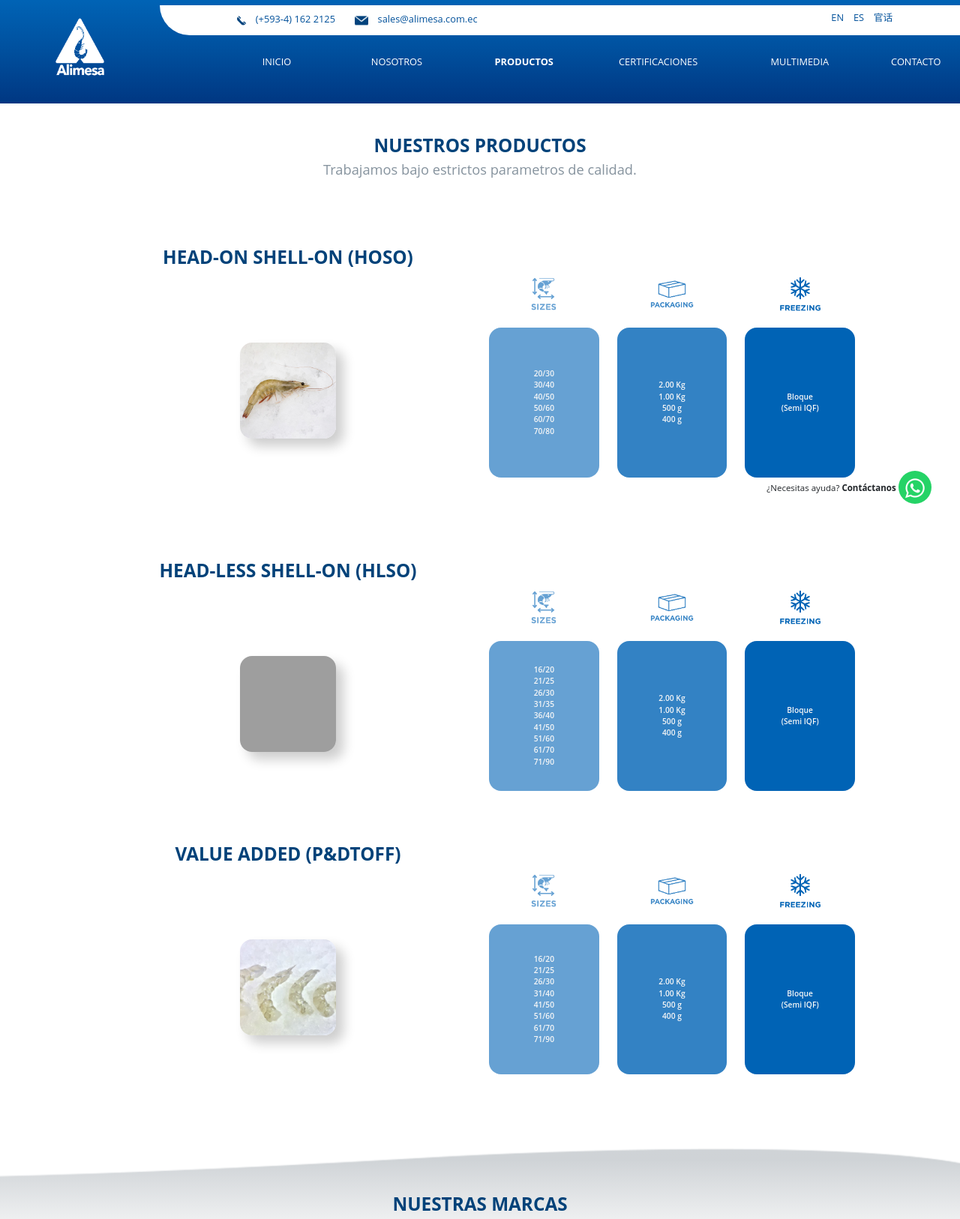
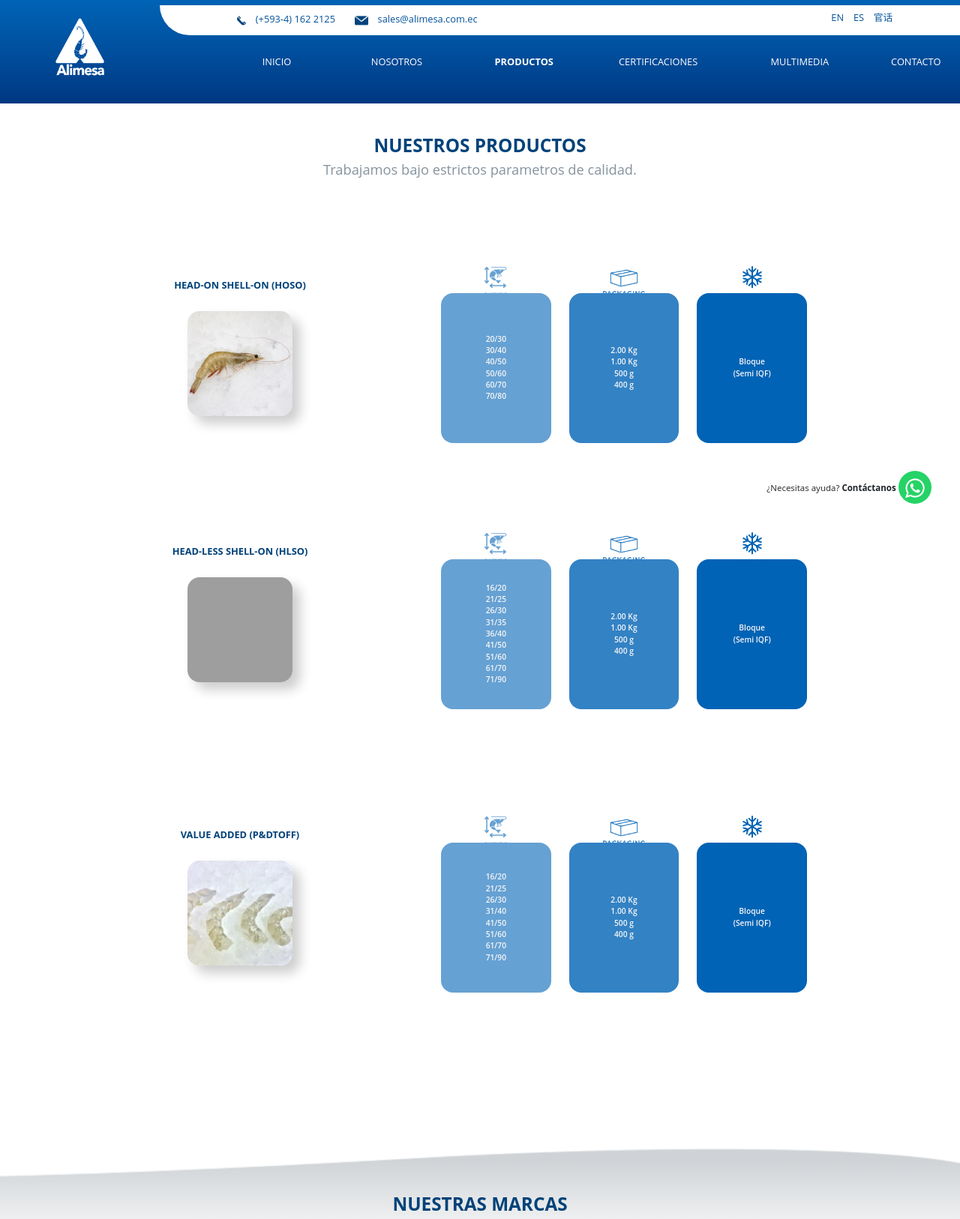
Before and after one commit to racso9817/alimesa, a Django app: page /productos/ in a window 1280 px wide. Shown: the top 1626 px of the page at 75% size. Run offline with Django 3.2, Linux system fonts and the light colour scheme; data comes from the database, SQL or seed files in the repository; some libraries are stand-ins or nearby versions; grey boxes are pictures that could not be loaded.

Commit message:
productos estilo

```diff
--- a/Camaron/static/css/acerca.css
+++ b/Camaron/static/css/acerca.css
@@ -478,6 +478,7 @@ button>.carousel-control-next-icon:hover {
 }
 
 .headerMercado {
+    cursor: pointer;
     height: 5vh;
     width: 80%;
     margin: 1vh 10% 1vh 10%;
@@ -491,6 +492,7 @@ button>.carousel-control-next-icon:hover {
 }
 
 .headerMercado b {
+    cursor: pointer;
     font-size: 2.59vh;
     color: var(--blanco-nav);
     margin: 0vh 10% 0vh 10%;
--- a/Camaron/static/css/prods.css
+++ b/Camaron/static/css/prods.css
@@ -220,6 +220,7 @@ body > footer {
     grid-template-areas:
         "NomProd ."
         "FotosProd ProdData";
+    left: -5vw;
     width: 80vw;
     max-width: 80vw;
     text-align: center;
@@ -231,7 +232,7 @@ body > footer {
 .NomProd {
     grid-area: NomProd;
     color: var(--azul-titulos);
-    font-size: var(--sub-title-font-size);
+    font-size: 1vw;
     font-weight: bold;
     text-align: center;
     width: 100%;
@@ -246,10 +247,10 @@ body > footer {
 }
 
 .FotosProd img {
-    width: 10vw;
-    height: 10vw/*calc(var(--height-prod-dv) * (1.75 / 2) - 10vh)*/;
+    width: 11vw;
+    height: 11vw/*calc(var(--height-prod-dv) * (1.75 / 2) - 10vh)*/;
     object-fit: cover;
-    margin: 12vh 5vw 8vh 5vw;
+    margin: 3vh 5vw 8vh 5vw;
     border-radius: 16px;
     box-shadow: 10px 10px 16px 0 rgb(0 0 0 / 20%);
 }
@@ -287,6 +288,7 @@ body > footer {
     width: 5vw;
     height: 5vw;
     object-fit: cover;
+    transform: translateY(-3.5vw);
 }
 
 .TituloTabla b {
@@ -323,7 +325,7 @@ body > footer {
     color: var(--blanco-nav);
     font-size: 0.8vw;
     font-weight: 600;
-    margin: 0%;
+    margin-top: -6vw;
     border-radius: 16px;
     width: calc((55vw / 3) / 1.6);
     height: 25vh;
--- a/Camaron/templates/productos.html
+++ b/Camaron/templates/productos.html
@@ -24,7 +24,7 @@
 {% for prod in prods %}
 <div class="ProdDV" id="{{prod.siglas}}"
 style="top: calc((var(--CEIheight) + var(--LinksSeccionesHeight) + 5vh)
-  + ((var(--height-prod-dv)*0.6) * {{prod.pad}})
+  + ((var(--height-prod-dv)*0.5) * {{prod.pad}})
   + ((var(--height-prod-dv)*0.6) * {{prod.cont}})
   + 10vh);
   min-height: calc(var(--height-prod-dv) + (10vh * {{prod.pad}}));">
```
